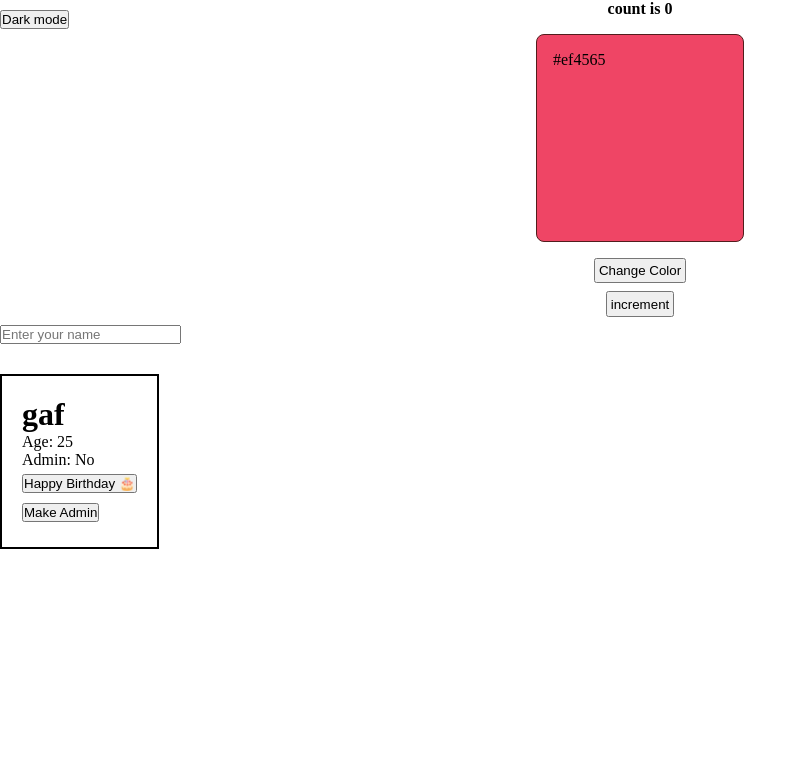
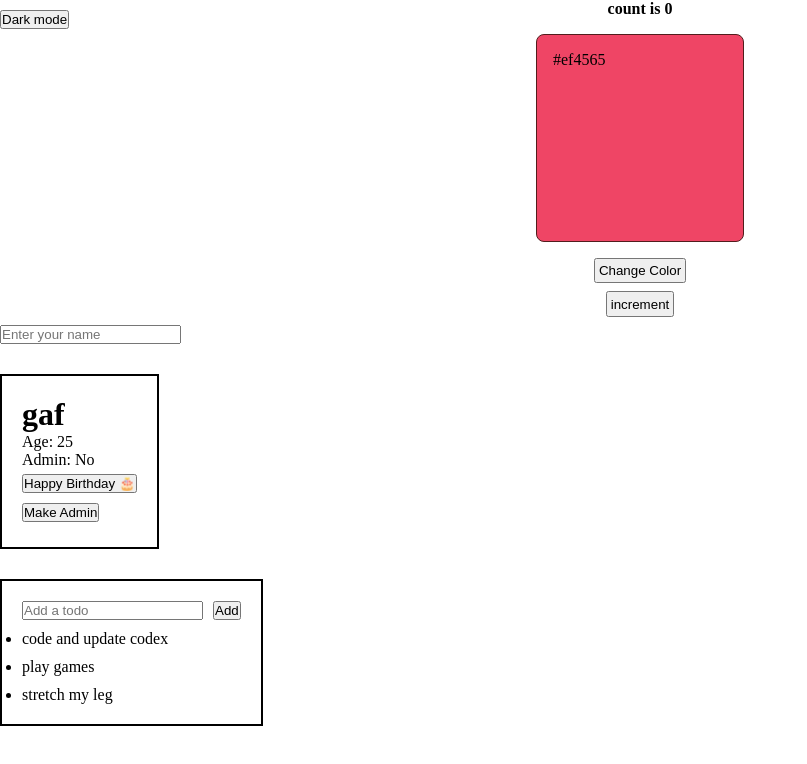
Before and after one commit to gafs-codex/tapascript, a React (Vite) app: page / in a window 1280 px wide. Shown: the top 764 px of the page, without its empty margins (0-807 px from the left). Built offline with nearby package versions, Linux system fonts and the light colour scheme.

Commit message:
useState round ups

```diff
--- a/src/color.css
+++ b/src/color.css
@@ -50,3 +50,18 @@ h4 {
 .object button {
     margin: 5px 0px;
 }
+
+.array {
+    border: 2px solid black;
+    width: fit-content;
+    padding: 20px;
+    margin-top: 30px;
+}
+
+.array input {
+    margin-right: 10px;
+}
+
+.list {
+    margin-top: 10px;
+}
--- a/src/component/colorize.jsx
+++ b/src/component/colorize.jsx
@@ -5,13 +5,15 @@ const profile = {
     age: 25,
     isAdmin: false
 }
-const list = ["code", "play game", "stretch"]
+const list = ["code and update codex", "play games", "stretch my leg"]
 function Colorize() {
     const [color, setColor] = useState('#ef4565')
     const [isOn, setIsOn] = useState(false)
     const [count, setCount] = useState(0)
     const [name, setName] = useState("")
     const [user, setUser] = useState(profile)
+    const [todos, setTodos] = useState(list)
+    const [input, setInput] = useState("")
     const styles = {
         backgroundColor: color
     }
@@ -51,6 +53,22 @@ function Colorize() {
             }
         })
     }
+    const typeInp = (event) => {
+        setInput(event.target.value)
+    }
+
+    const addTodo = () => {
+        // input ? (setTodos(prev => [...prev, input]), setInput("")) : null
+        if (input) {
+            setTodos(prev => [...prev, input])
+            setInput("")
+        }
+    }
+    const todoItem = todos.map((item, index) => {
+        return <li key={index} className="list">
+            {item}
+        </li>
+    })
     return (
         <>
             <h4>count is {count}</h4>
@@ -84,7 +102,23 @@ function Colorize() {
                 <br />
                 <button className="admin" onClick={makeAdmin}>Make Admin</button>
             </div>
+
+
+
+            <div className="array">
+                <input
+                    type="text"
+                    name=""
+                    value={input}
+                    placeholder="Add a todo"
+                    onChange={typeInp}
+                />
+                <button onClick={addTodo}>Add</button>
+                <ul>
+                    {todoItem}
+                </ul>
+            </div>
         </>
     )
 }
-export default Colorize;
+export default Colorize; ``
```
